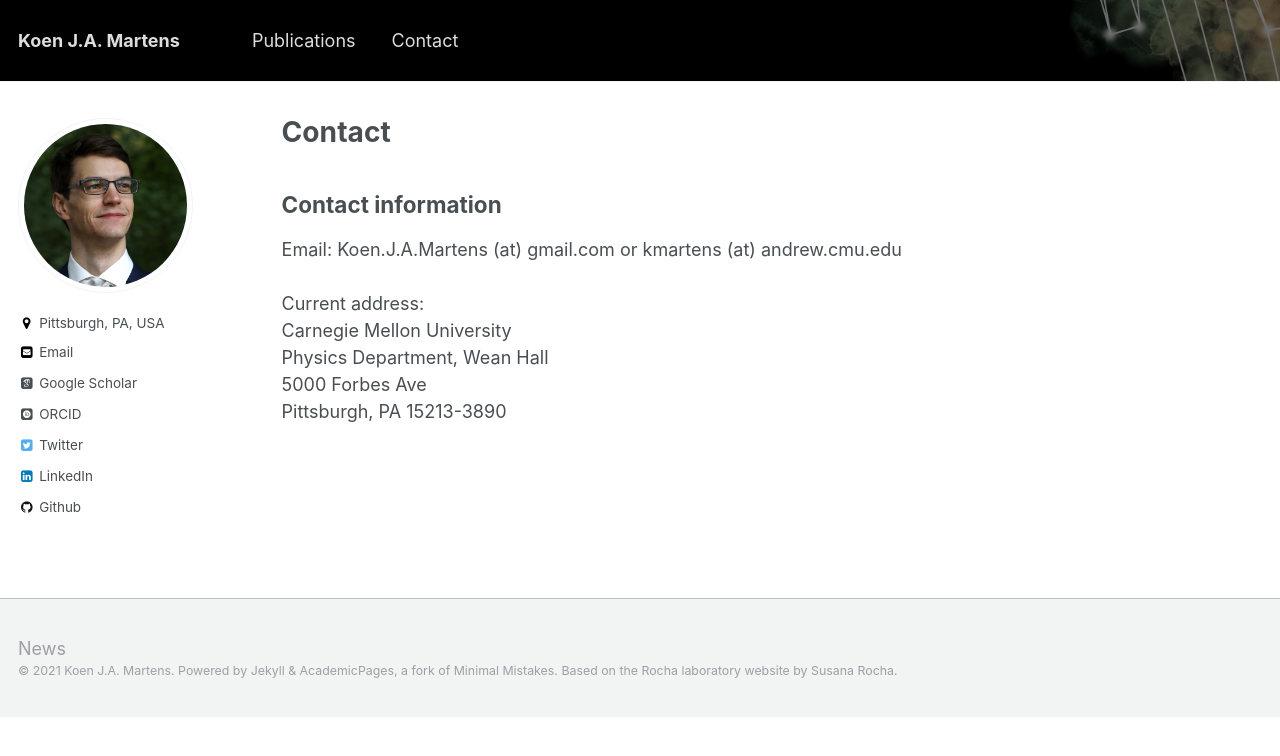
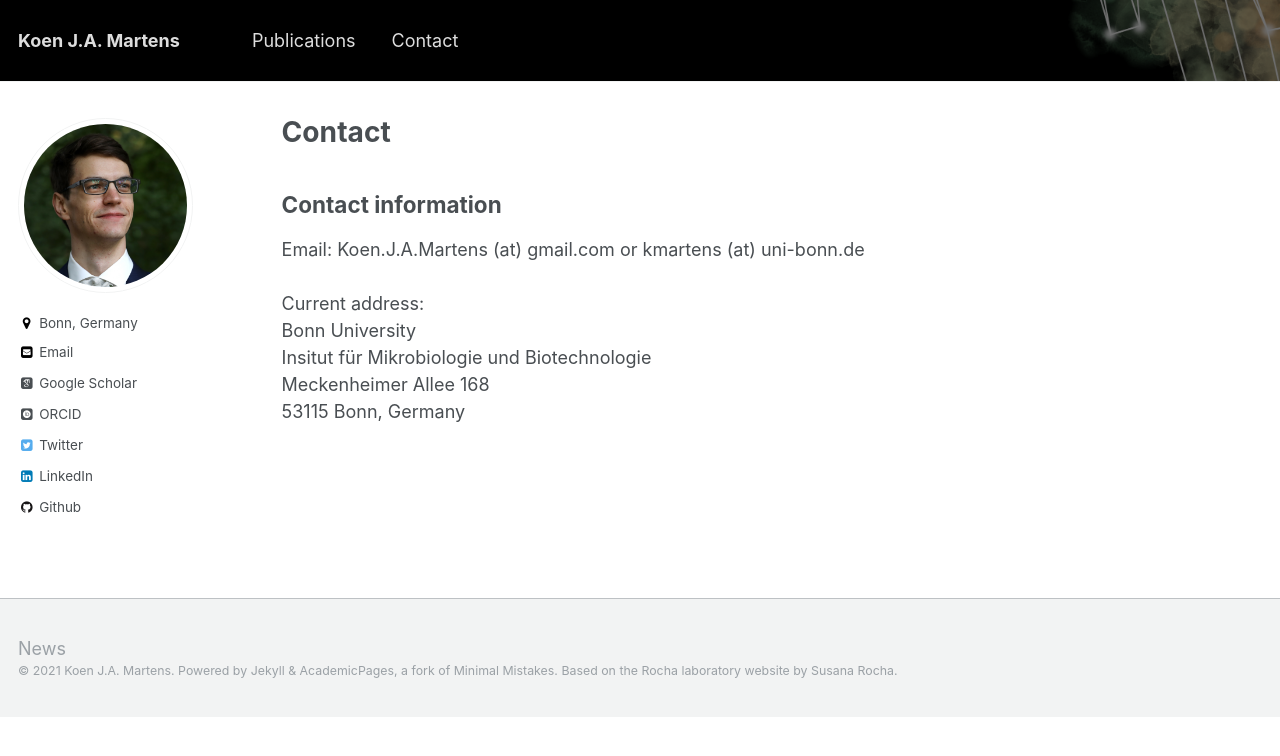
Before and after one commit to kjamartens/kjamartens.github.io, a Jekyll site: the page built from _pages/contact.md, in a window 1280 px wide. Shown: the top 756 px of the page. Built offline with Jekyll 4.4.1, drawn with Linux system fonts in a browser that asks for light colours; some web fonts are replaced.

Commit message:
Update to Bonn contact info

```diff
--- a/_config.yml
+++ b/_config.yml
@@ -77,10 +77,10 @@ author:
   name             : ""
   avatar           : "profile.png"
   bio              : ""
-  location         : "Pittsburgh, PA, USA"
+  location         : "Bonn, Germany"
   employer         :
   googlescholar    : "https://scholar.google.com/citations?user=puEEfn8AAAAJ&hl=en"
-  email            : "kmartens@andrew.cmu.edu"
+  email            : "koenjamartens@gmail.com"
   uri              :
   bitbucket        :
   codepen          :
--- a/_pages/contact.md
+++ b/_pages/contact.md
@@ -6,13 +6,13 @@ author_profile: true
 ---
 
 <h2> Contact information </h2>
-Email: Koen.J.A.Martens (at) gmail.com or kmartens (at) andrew.cmu.edu<br>
+Email: Koen.J.A.Martens (at) gmail.com or kmartens (at) uni-bonn.de<br>
 <br>
 Current address:<br>
-Carnegie Mellon University<br>
-Physics Department, Wean Hall<br>
-5000 Forbes Ave<br>
-Pittsburgh, PA 15213-3890<br>
+Bonn University<br>
+Insitut für Mikrobiologie und Biotechnologie<br>
+Meckenheimer Allee 168<br>
+53115 Bonn, Germany<br>
 
 <!--
 # <iframe src="https://www.google.com/maps/embed?pb=!1m18!1m12!1m3!1d629.5634135404994!2d4.673826589505227!3d50.863503678837155!2m3!1f0!2f0!3f0!3m2!1i1024!2i768!4f13.1!3m3!1m2!1s0x47c161136e7d87ad%3A0x2c5795fc49d7df8b!2sDepartment%20of%20Chemistry!5e0!3m2!1sen!2sbe!4v1570908302750!5m2!1sen!2sbe" width="600" height="450" frameborder="0" style="border:0;" allowfullscreen=""></iframe>-->
```
Also changed, not shown: 1 other file.
